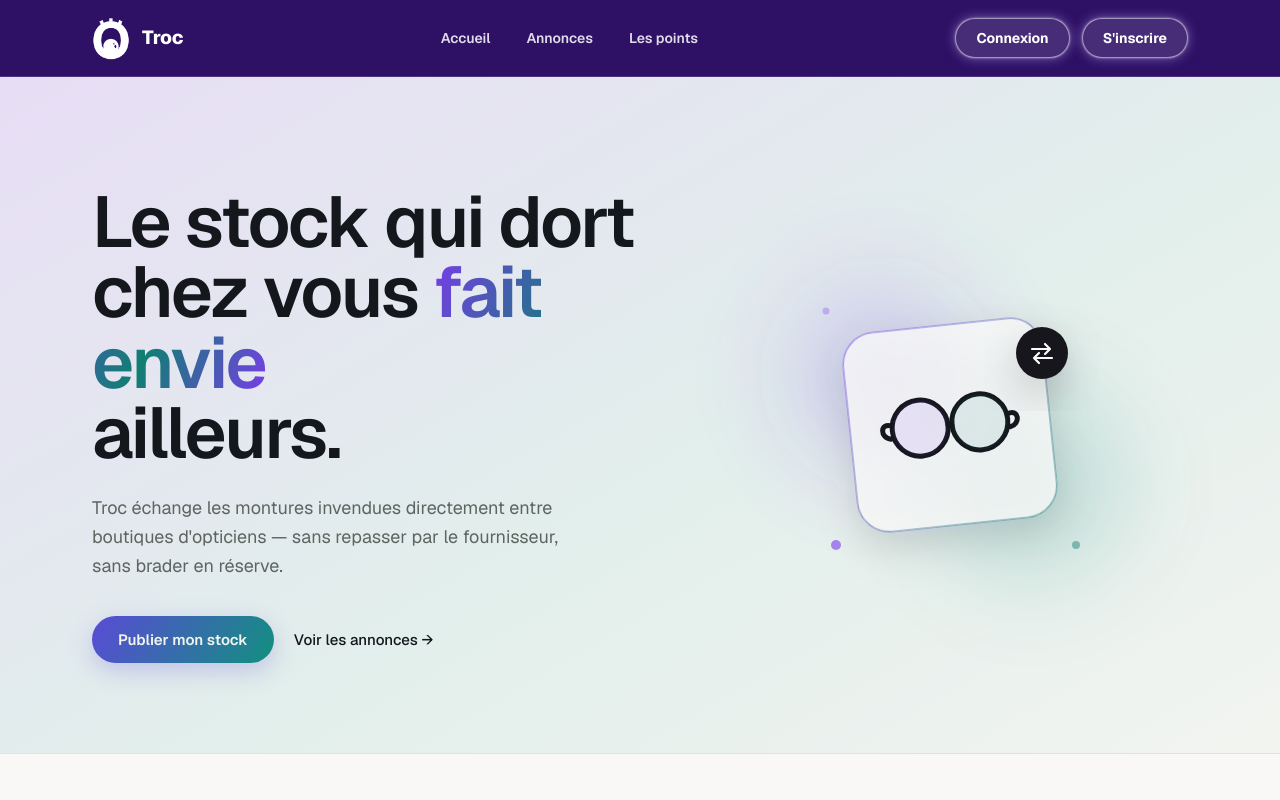
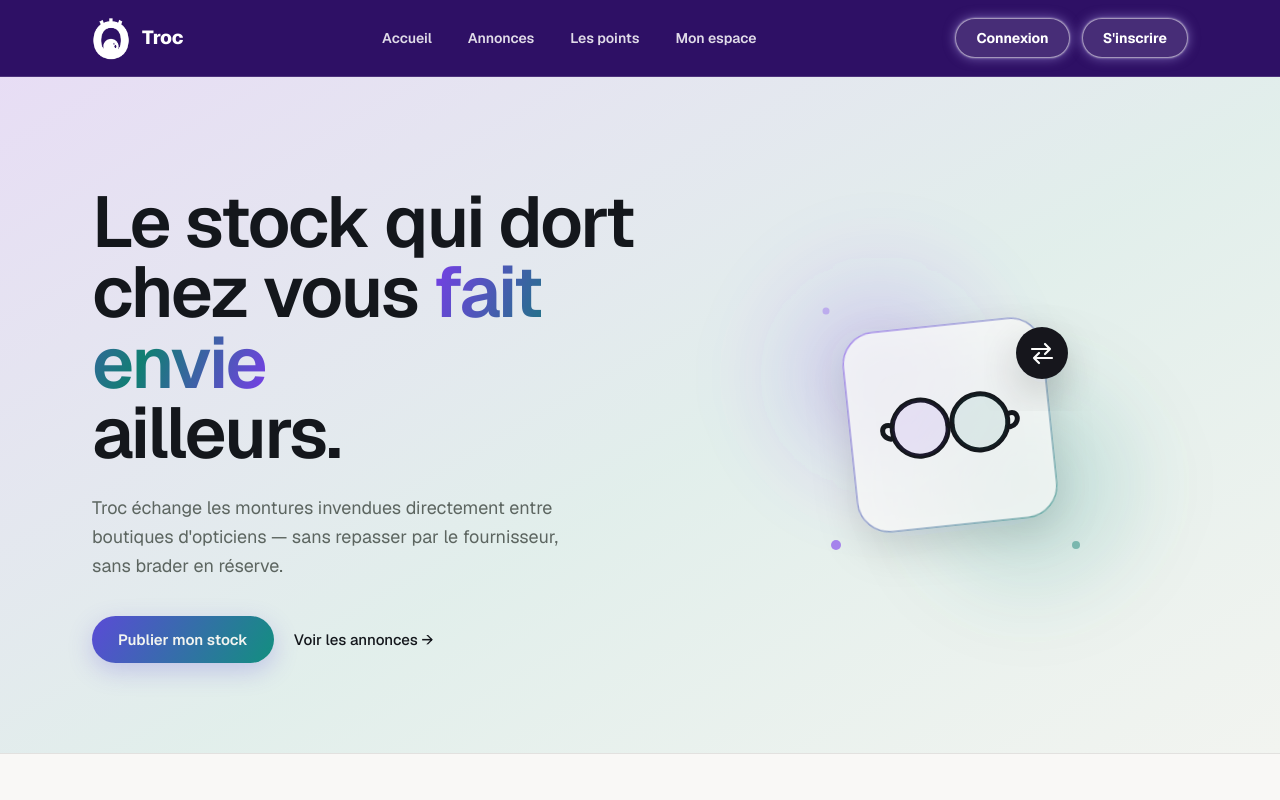
Before and after one commit to TROC-ui/Troc, a React (Vite) app in the folder frontend/: page / in a window 1280 px wide. Shown: the top 800 px of the page. Built offline with nearby package versions, Linux system fonts and the light colour scheme; no server answers.

Commit message:
Update Layout.jsx

```diff
--- a/frontend/src/components/Layout.jsx
+++ b/frontend/src/components/Layout.jsx
@@ -78,7 +78,7 @@ export default function Layout({ children }) {
             <Link to="/">Accueil</Link>
             <Link to="/listings">Annonces</Link>
             <Link to="/points">Les points</Link>
-            {isAuthenticated && <Link to="/dashboard">Mon espace</Link>}
+            <Link to="/dashboard">Mon espace</Link>
             {isAuthenticated && pointsBalance !== null && (
               <span className="nav-points-balance">{pointsBalance} pts</span>
             )}
@@ -125,7 +125,7 @@ export default function Layout({ children }) {
           <Link to="/">Accueil</Link>
           <Link to="/listings">Annonces</Link>
           <Link to="/points">Les points</Link>
-          {isAuthenticated && <Link to="/dashboard">Mon espace</Link>}
+          <Link to="/dashboard">Mon espace</Link>
           {isAuthenticated && pointsBalance !== null && (
             <span className="nav-points-balance nav-points-balance--mobile">{pointsBalance} pts</span>
           )}
```
